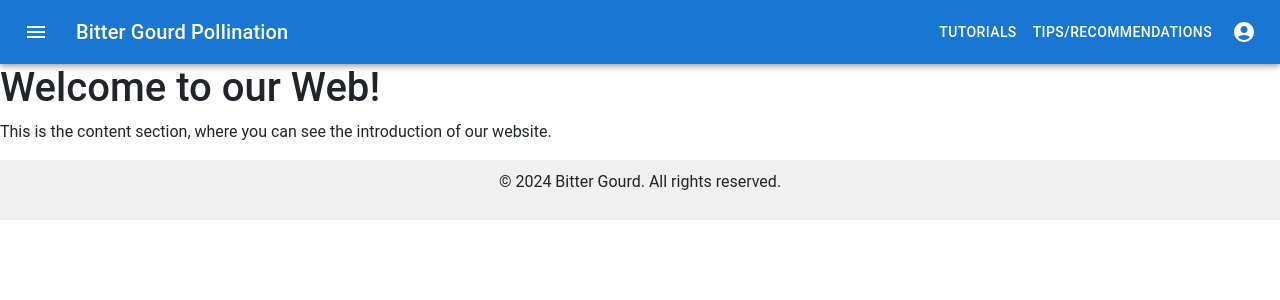
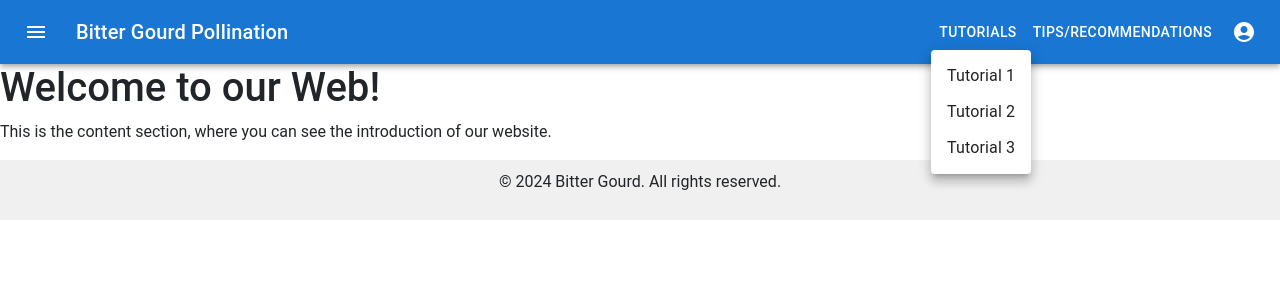
Before and after one commit to baluyotkaylamae/BitterGourd, a React (Create React App) app in the folder frontend/: page / in a window 1280 px wide. Both pictures are taken after a click on the button "TUTORIALS". Shown: the top 300 px of the page. Built offline with nearby package versions, Linux system fonts and the light colour scheme; a web font is replaced by a local one.

Commit message:
Dropdown added on Tutorials

```diff
--- a/frontend/src/Components/Layouts/Header.js
+++ b/frontend/src/Components/Layouts/Header.js
@@ -1,10 +1,20 @@
 // Header.js
 import React from 'react';
-import { AppBar, Toolbar, Typography, Button, IconButton } from '@mui/material';
+import { AppBar, Toolbar, Typography, Button, IconButton, Menu, MenuItem } from '@mui/material';
 import MenuIcon from '@mui/icons-material/Menu';
 import AccountCircleIcon from '@mui/icons-material/AccountCircle';
 
 const Header = () => {
+  const [anchorEl, setAnchorEl] = React.useState(null);
+
+  const handleClick = (event) => {
+    setAnchorEl(event.currentTarget);
+  };
+
+  const handleClose = () => {
+    setAnchorEl(null);
+  };
+
   return (
     <AppBar position="static">
       <Toolbar>
@@ -17,11 +27,32 @@ const Header = () => {
         >
           <MenuIcon />
         </IconButton>
+
         <Typography variant="h6" component="div" sx={{ flexGrow: 1 }}>
           Bitter Gourd Pollination
         </Typography>
-        <Button color="inherit">Tutorials</Button>
+
+        <Button
+        color="inherit"
+        onClick={handleClick}
+        aria-controls="tutorials-menu"
+        aria-haspopup="true"
+      >
+        Tutorials
+      </Button>
+      <Menu
+        id="tutorials-menu"
+        anchorEl={anchorEl}
+        open={Boolean(anchorEl)}
+        onClose={handleClose}
+      >
+        {/* Add your dropdown menu items related to Tutorials here */}
+        <MenuItem onClick={handleClose}>Tutorial 1</MenuItem>
+        <MenuItem onClick={handleClose}>Tutorial 2</MenuItem>
+        <MenuItem onClick={handleClose}>Tutorial 3</MenuItem>
+      </Menu>
         <Button color="inherit">Tips/Recommendations</Button>
+
         {/* <Button color="inherit">Menu Item 3</Button> */}
         <IconButton
           size="large"
@@ -29,7 +60,7 @@ const Header = () => {
           color="inherit"
           aria-label="profile"
         >
-          <AccountCircleIcon />
+          <AccountCircleIcon/>
         </IconButton>
       </Toolbar>
     </AppBar>
```
